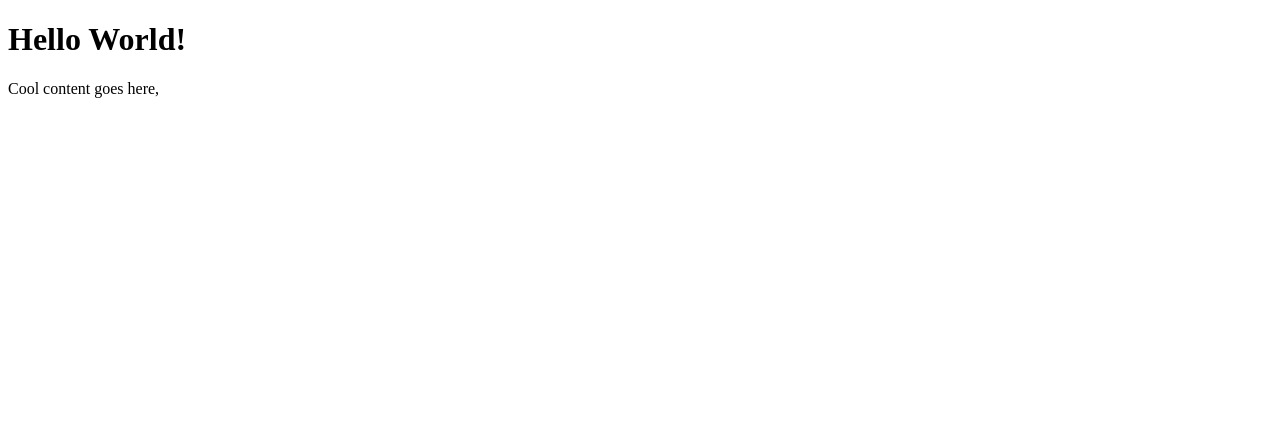
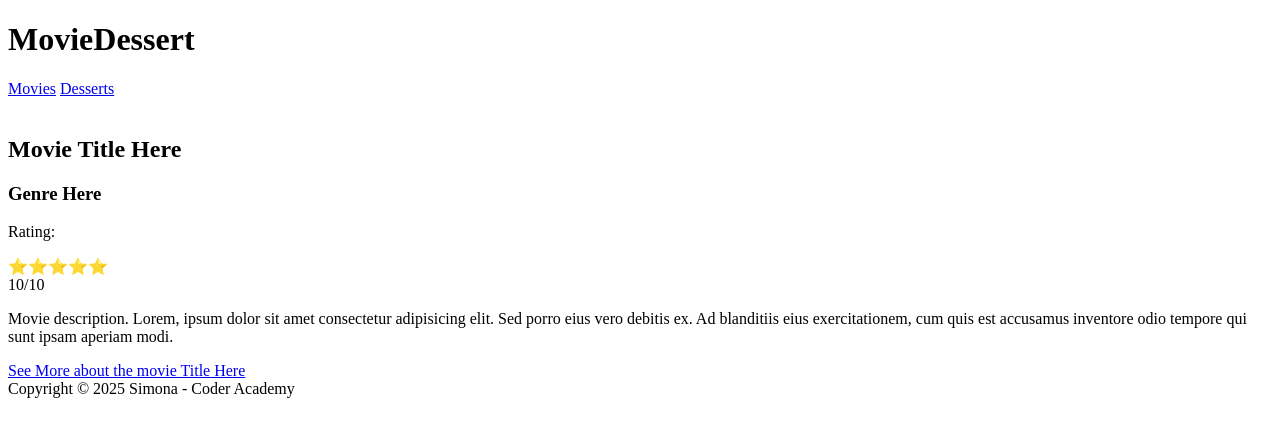
Before and after one commit to ChiSimo/mar25-t1w2-git-intro, a plain HTML site: page src/index.html in a window 1280 px wide. Drawn offline with Linux system fonts and the light colour scheme.

Commit message:
add webpage structure  for movie list

```diff
--- a/src/index.html
+++ b/src/index.html
@@ -6,7 +6,63 @@
     <title>T1W2 Git Intro</title>
 </head>
 <body>
-    <h1>Hello World!</h1>
-    <p>Cool content goes here, </p>
+    <header>
+        <h1>
+            MovieDessert
+        </h1>
+        <nav>
+           <!-- Movie page -->
+           <a href="./movies.html">Movies</a>
+           <!-- Dessert page -->
+           <a href="./desserts.html">Desserts</a>
+           <!-- -->
+
+        </nav>
+    </header>
+
+
+    <main class="movieList">
+
+        <section class="movieCard">
+            <img />
+            <h2>Movie Title Here</h2>
+            <h3>Genre Here</h3>
+            <div class="movieRating">
+                <p>Rating:</p>
+                <div>⭐️⭐️⭐️⭐️⭐️</div>
+                <div>10/10</div>
+            </div>
+            <p>
+                Movie description. Lorem, ipsum dolor sit amet consectetur adipisicing elit. Sed porro eius vero debitis ex. Ad blanditiis eius exercitationem, cum quis est accusamus inventore odio tempore qui sunt ipsam aperiam modi.
+            </p>
+            <a href="http://" target="_blank" rel="noopener noreferrer">See More about the movie Title Here</a>
+
+
+
+        </section>
+
+    </main>
+
+
+    <footer>
+        Copyright &copy; 2025 Simona - Coder Academy
+    </footer>
+
 </body>
 </html>
+
+
+<!-- ## What is this website?
+
+- List of movies
+- List of dessert
+
+Therefore, list of desserts paired with movies
+
+- Card Component for a movie
+- Card Component for a dessert
+- Card Component for a movie with a dessert
+- Header
+- Navbar
+- Footer
+- Burger Menu -->
```
Also changed, not shown: 1 other file.
